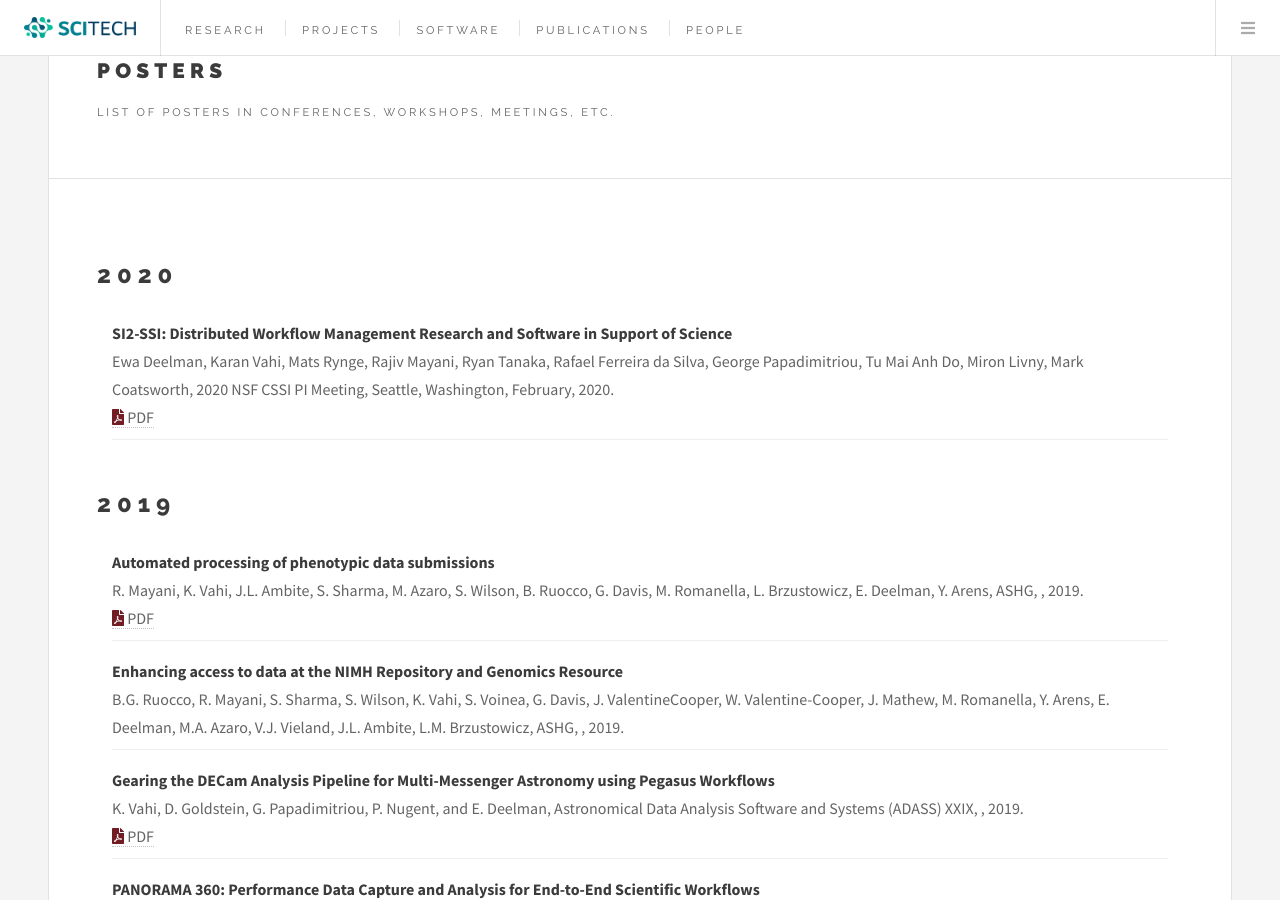
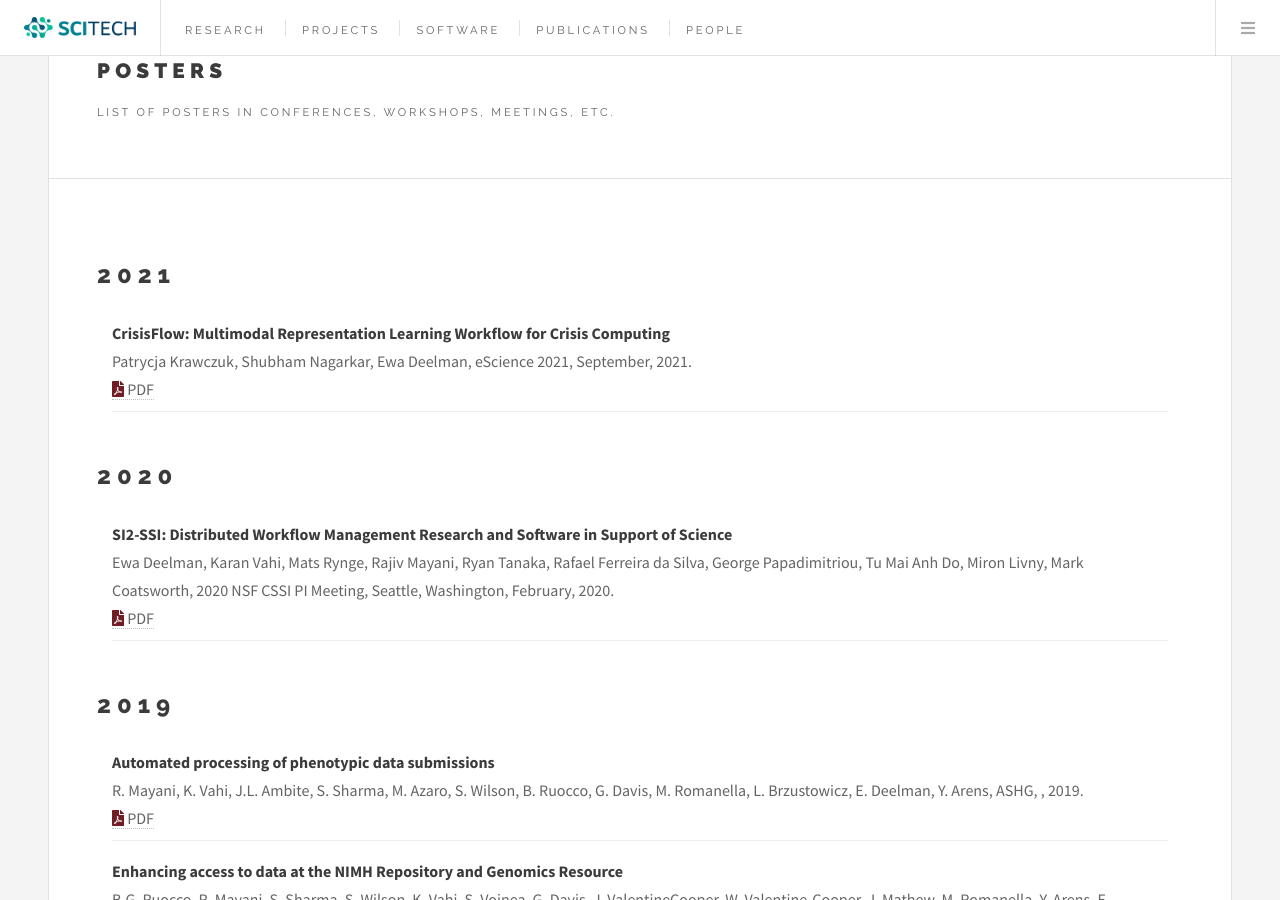
Before and after one commit to scitech-isi/scitech-isi.github.io, a Jekyll site: the page built from _publications/posters.html, in a window 1280 px wide and 900 px high, scrolled down 456 px. Built offline with Jekyll 4.4.1, drawn with Linux system fonts in a browser that asks for light colours.

Commit message:
added crisis flow poster escience

```diff
--- a/_data/posters.yml
+++ b/_data/posters.yml
@@ -1,3 +1,10 @@
+- title: "CrisisFlow: Multimodal Representation Learning Workflow for Crisis Computing"
+  author: Patrycja Krawczuk, Shubham Nagarkar, Ewa Deelman
+  description: eScience 2021
+  month: September
+  year: 2021
+  file: CrisisFlow_Poster.pdf
+
 - title: "SI2-SSI: Distributed Workflow Management Research and Software in Support of Science"
   author: Ewa Deelman, Karan Vahi, Mats Rynge, Rajiv Mayani, Ryan Tanaka, Rafael Ferreira da Silva, George Papadimitriou, Tu Mai Anh Do, Miron Livny, Mark Coatsworth
   description: 2020 NSF CSSI PI Meeting, Seattle, Washington
```
